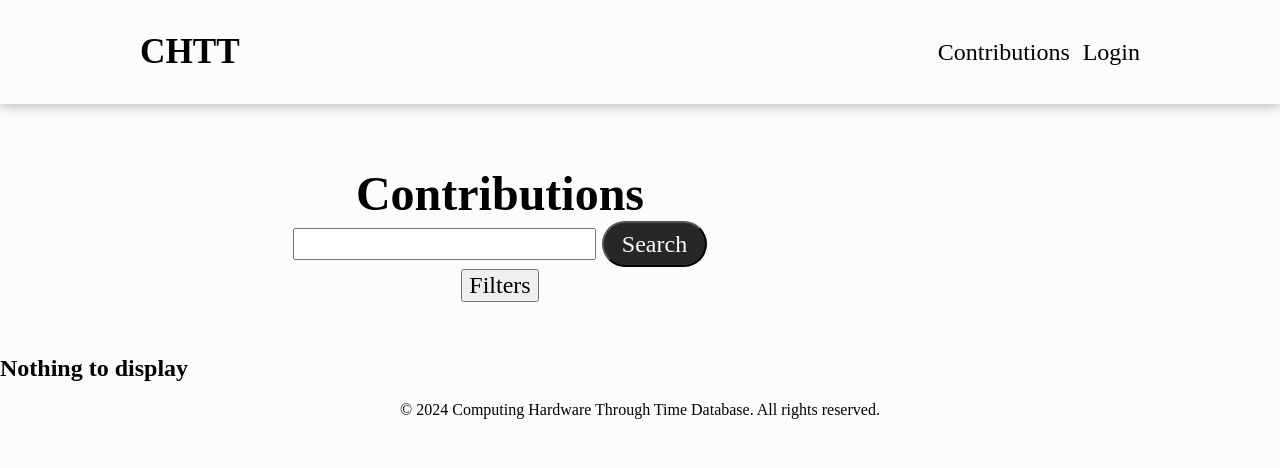
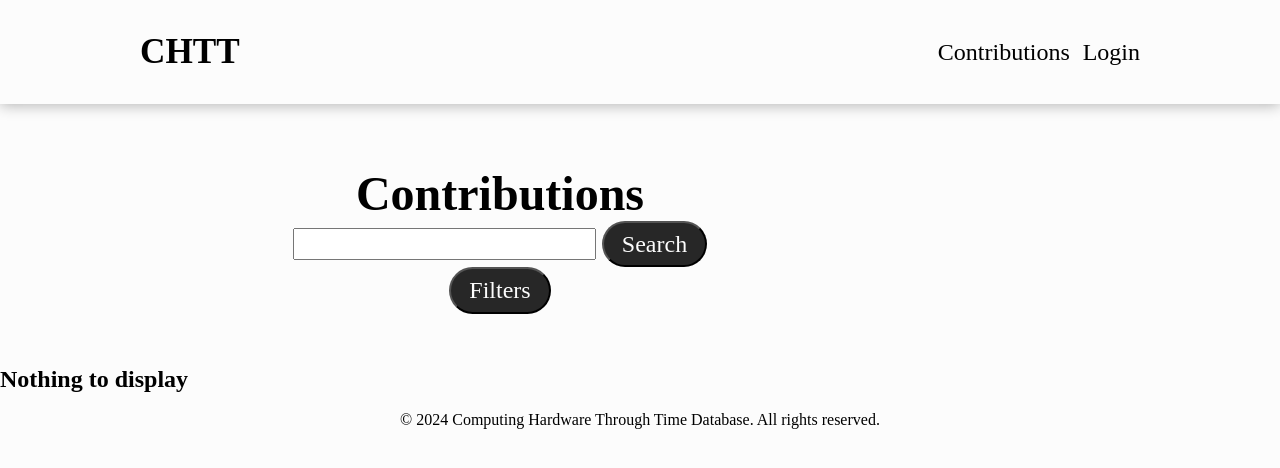
Before and after one commit to marvinobig/computing-hardware-through-time-hd, a PHP site: page /contributions.php?search=1 in a window 1280 px wide. Shown: the top 468 px of the page. Run offline with PHP 8.4, Linux system fonts and the light colour scheme; data that the repository does not hold is empty.

Commit message:
modify structure

```diff
--- a/src/partials/filter-form.partial.php
+++ b/src/partials/filter-form.partial.php
@@ -11,7 +11,7 @@ $statuses = $database->query("SELECT DISTINCT status as status FROM hardware");
 
 ?>
 
-<button id="filters_form_open_btn" type="button">
+<button id="filters_form_open_btn" type="button" class="btn">
     Filters
 </button>
 <dialog id="filters_form">
```
